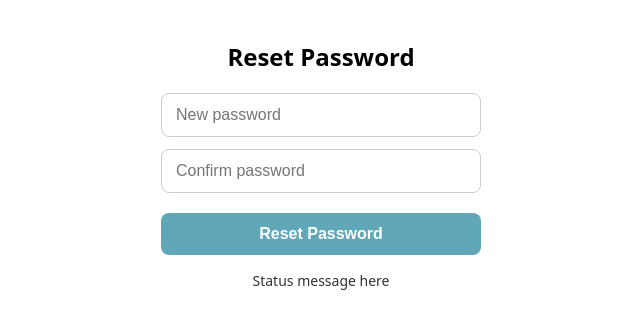
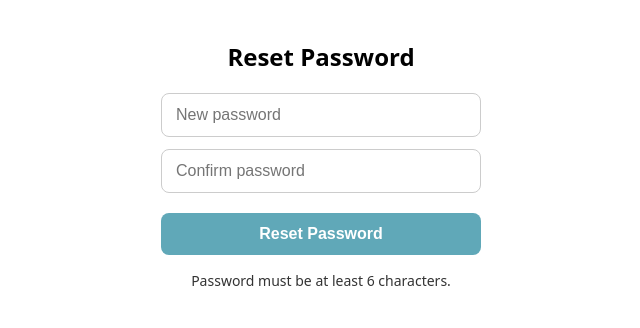
Before and after one commit to Cwan7/nicmeupapp, a React (Create React App) app: page /reset-password in a window 1280 px wide. Both pictures are taken after a click on the button "Reset Password". Shown: the top 328 px of the page, without its empty margins (319-959 px from the left). Built offline with nearby package versions, Linux system fonts and the light colour scheme; no server answers.

Commit message:
fixed resetpassword unused var

```diff
--- a/src/components/ResetPassword.jsx
+++ b/src/components/ResetPassword.jsx
@@ -12,6 +12,7 @@ export default function ResetPassword({ oobCode }) {
       setStatus("Password must be at least 6 characters.");
       return;
     }
+
     if (password !== confirm) {
       setStatus("Passwords do not match.");
       return;
@@ -21,28 +22,40 @@ export default function ResetPassword({ oobCode }) {
       await confirmPasswordReset(auth, oobCode, password);
       setStatus("✅ Password reset successful. You can now sign in.");
     } catch (err) {
-      setStatus("❌ Reset failed. Link may be expired.");
+      console.error(err);
+      setStatus("❌ Reset failed. Link may be expired or already used.");
     }
   };
 
   return (
     <div style={styles.container}>
       <h1 style={styles.title}>Reset Password</h1>
+
       <input
         type="password"
         placeholder="New password"
+        value={password}
+        onChange={(e) => setPassword(e.target.value)}
         style={styles.input}
       />
+
       <input
         type="password"
         placeholder="Confirm password"
+        value={confirm}
+        onChange={(e) => setConfirm(e.target.value)}
         style={styles.input}
       />
-        <button style={styles.button}>Reset Password</button>
-        <p style={styles.status}>Status message here</p>
+
+      <button onClick={handleReset} style={styles.button}>
+        Reset Password
+      </button>
+
+      {status && <p style={styles.status}>{status}</p>}
     </div>
   );
 }
+
 const styles = {
   container: {
     display: "flex",
```
Lines whose indentation alone changed are shown as unchanged.
